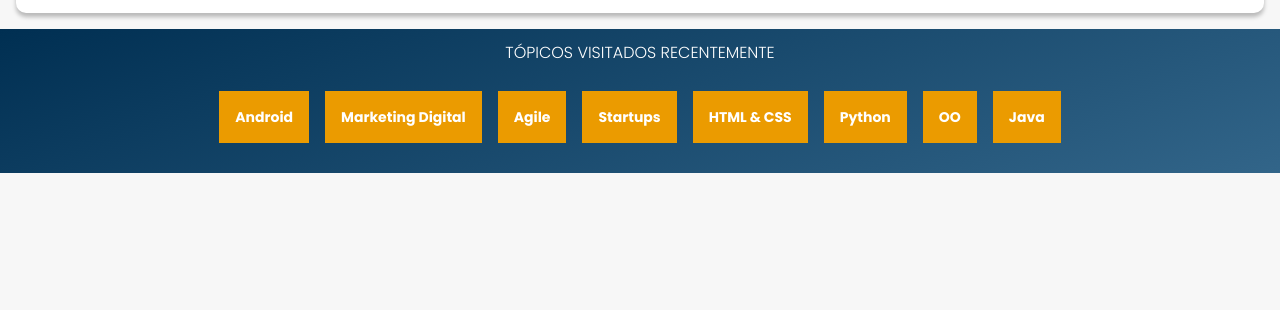
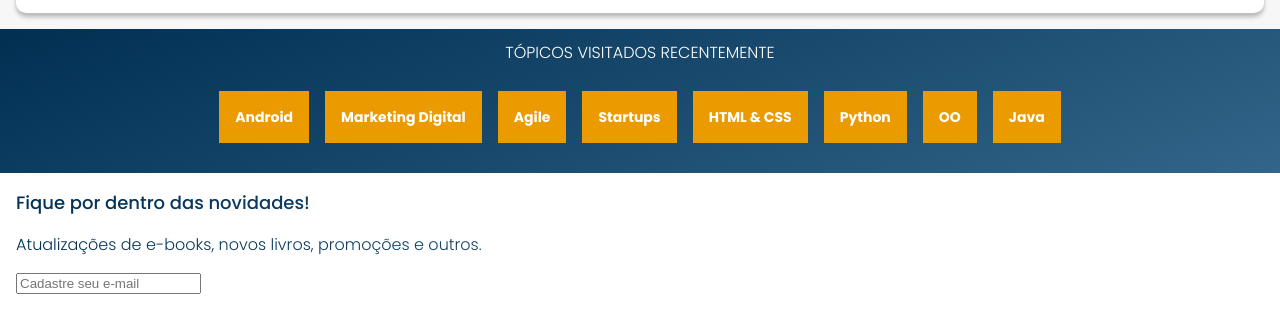
Before and after one commit to birajnior/alura-book, a plain HTML site: page index.html in a window 1280 px wide. Shown: the part 2211-2521 px from the top of the page. Before the commit the page ends 2384 px from the top, so only its background shows below. Drawn offline with nearby package versions, Linux system fonts and the light colour scheme.

Commit message:
Add section contato

```diff
--- /dev/null
+++ b/assets/css/contato.css
@@ -0,0 +1,24 @@
+.contato {
+  background-color: var(--branco);
+  padding: 1rem;
+}
+
+.contato__titulo,
+.contato__texto {
+  background: var(--azul-degrade);
+  background-clip: text;
+  -webkit-background-clip: text;
+  -webkit-text-fill-color: transparent;
+  font-style: normal;
+  line-height: normal;
+}
+
+.contato__titulo {
+  font-size: 1.125rem;
+  font-weight: 500;
+}
+
+.contato__texto {
+  font-weight: 300;
+  margin: 1rem 0;
+}
--- a/assets/css/style.css
+++ b/assets/css/style.css
@@ -2,6 +2,7 @@
 @import url("../css/banner.css");
 @import url("../css/carrossel.css");
 @import url("../css/topicos.css");
+@import url("../css/contato.css");
 @import url("https://fonts.googleapis.com/css2?family=Poppins:wght@300;400;500;700&display=swap");
 
 :root {
--- a/index.html
+++ b/index.html
@@ -180,6 +180,12 @@
       </ul>
     </section>
 
+    <section class="contato">
+      <h2 class="contato__titulo">Fique por dentro das novidades!</h2>
+      <p class="contato__texto">Atualizações de e-books, novos livros, promoções e outros.</p>
+      <input type="email" name="" id="" placeholder="Cadastre seu e-mail">
+    </section>
+
   </main>
   <footer>
 
```
